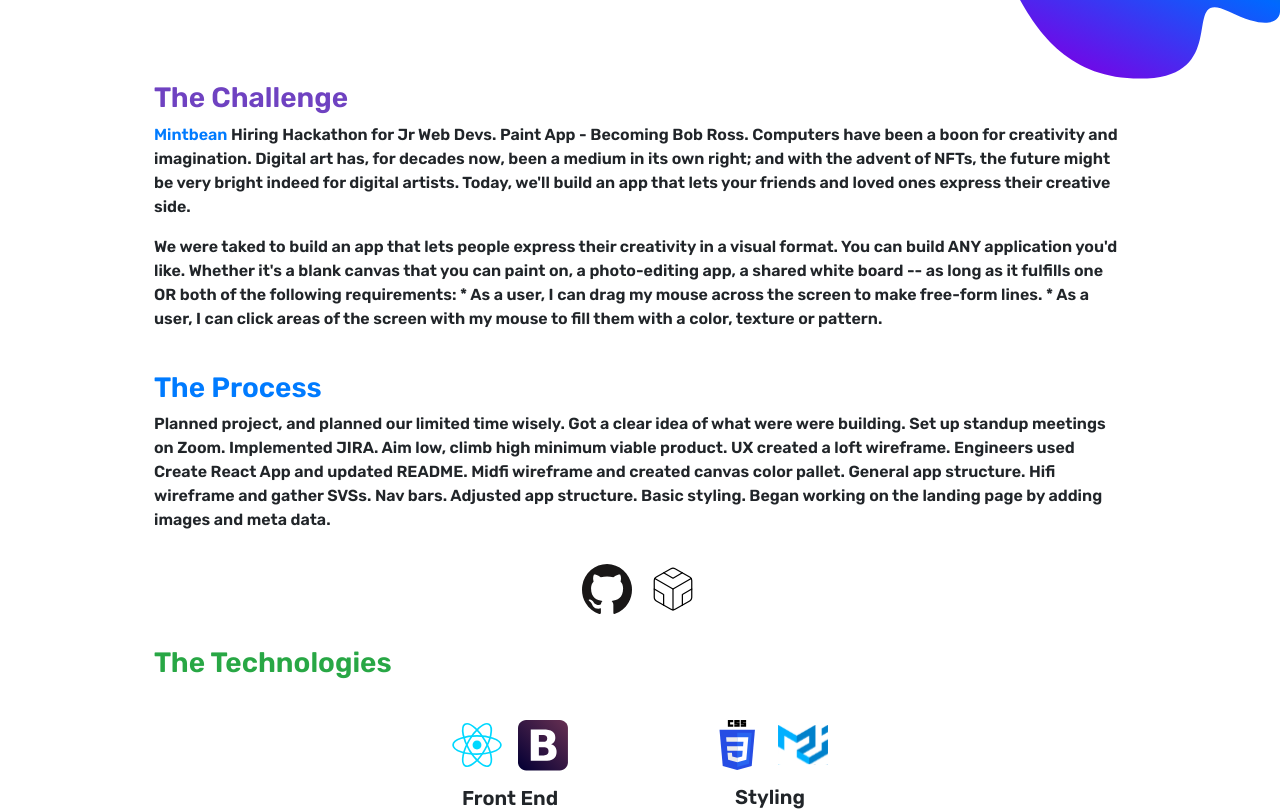
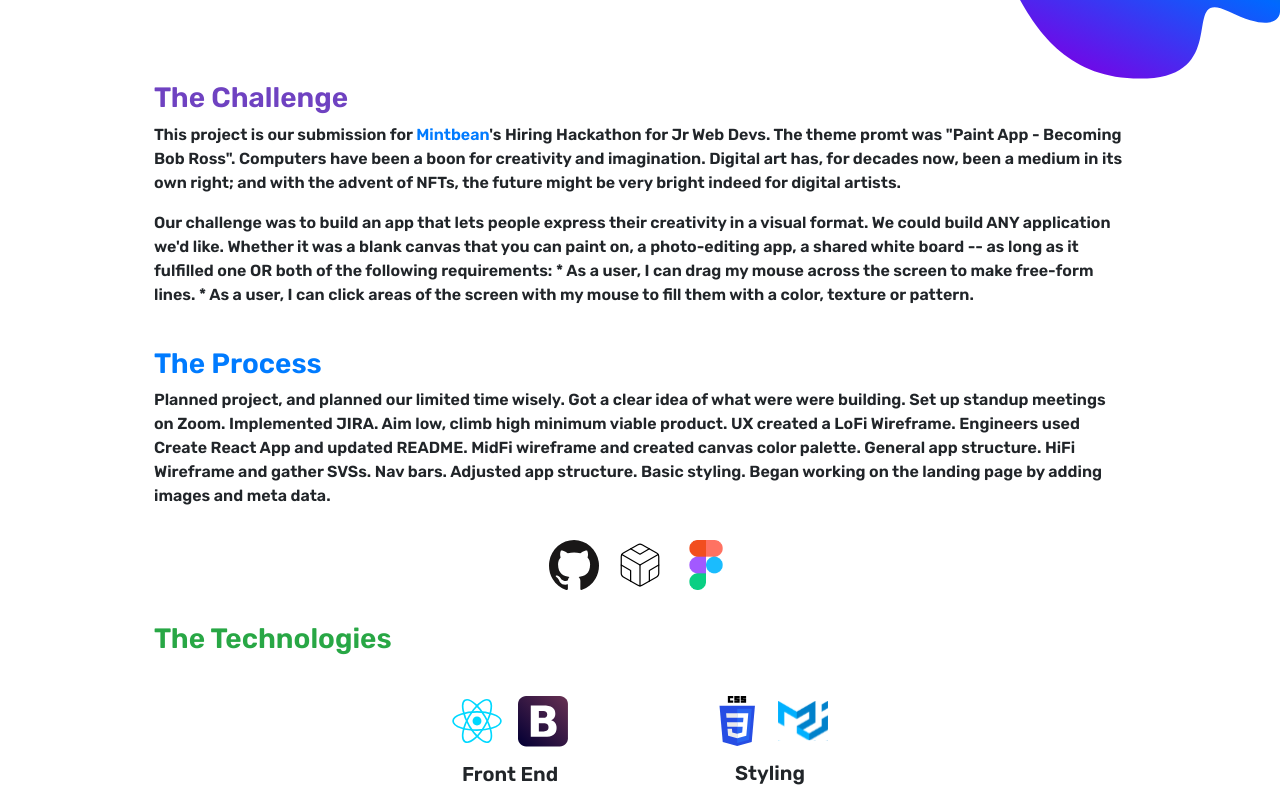
Before and after one commit to mandala-effect/mandala-effect-app, a React (Create React App) app: page / in a window 1280 px wide. Shown: the part 820-1631 px from the top of the page. Built offline with nearby package versions, Linux system fonts and the light colour scheme.

Commit message:
Changed The Challenge section text in LandingPage.

```diff
--- a/src/Pages/LandingPage/LandingPage.css
+++ b/src/Pages/LandingPage/LandingPage.css
@@ -209,6 +209,8 @@ img.profile-picture {
 }
 /* ↑↑↑↑↑ ===== End Team Section ===== ↑↑↑↑↑ */
 
+
+
 /* ↓↓↓↓↓ ===== Result Section ===== ↓↓↓↓↓ */
 /* ↑↑↑↑↑ ===== End Result Section ===== ↑↑↑↑↑ */
 
--- a/src/Pages/LandingPage/LandingPage.jsx
+++ b/src/Pages/LandingPage/LandingPage.jsx
@@ -26,15 +26,11 @@ function LandingPage() {
 
         {/* ↓↓↓↓↓ ===== Challenge Section ===== ↓↓↓↓↓ */}
         <h3 className="purple">The Challenge</h3>
-
         <p>
-          <a href="https://mintbean.io/">Mintbean</a> Hiring Hackathon for Jr Web Devs. Paint App - Becoming Bob Ross.
-          Computers have been a boon for creativity and imagination. Digital art has, for decades now, been a medium in its own right; and with the advent of NFTs, the future might be very bright indeed for digital artists. Today, we'll build an app that lets your friends and loved ones express their creative side.
+           This project is our submission for   <a href="https://mintbean.io/">Mintbean</a>'s Hiring Hackathon for Jr Web Devs. The theme promt was "Paint App - Becoming Bob Ross". Computers have been a boon for creativity and imagination. Digital art has, for decades now, been a medium in its own right; and with the advent of NFTs, the future might be very bright indeed for digital artists.
         </p>
         <p>
-          We were taked to build an app that lets people express their creativity in a visual format. You can build ANY application you'd like. Whether it's a blank canvas that you can paint on, a photo-editing app, a shared white board -- as long as it fulfills one OR both of the following requirements:
-          * As a user, I can drag my mouse across the screen to make free-form lines.
-          * As a user, I can click areas of the screen with my mouse to fill them with a color, texture or pattern.
+          Our challenge was to build an app that lets people express their creativity in a visual format. We could build ANY application we'd like. Whether it was a blank canvas that you can paint on, a photo-editing app, a shared white board -- as long as it fulfilled one OR both of the following requirements: * As a user, I can drag my mouse across the screen to make free-form lines. * As a user, I can click areas of the screen with my mouse to fill them with a color, texture or pattern.
         </p>
         {/* ↑↑↑↑↑ ===== End Challenge Section ===== ↑↑↑↑↑ */}
 
@@ -44,12 +40,13 @@ function LandingPage() {
         <h3 className="blue">The Process</h3>
 
         <p>
-          Planned project, and planned our limited time wisely. Got a clear idea of what were were building. Set up standup meetings on Zoom. Implemented JIRA. Aim low, climb high minimum viable product. UX created a loft wireframe. Engineers used Create React App and updated README. Midfi wireframe and created canvas color pallet. General app structure. Hifi wireframe and gather SVSs.  Nav bars. Adjusted app structure. Basic styling. Began working on the landing page by adding images and meta data.
+          Planned project, and planned our limited time wisely. Got a clear idea of what were were building. Set up standup meetings on Zoom. Implemented JIRA. Aim low, climb high minimum viable product. UX created a LoFi Wireframe. Engineers used Create React App and updated README. MidFi wireframe and created canvas color palette. General app structure. HiFi Wireframe and gather SVSs.  Nav bars. Adjusted app structure. Basic styling. Began working on the landing page by adding images and meta data.
         </p>
 
         <figure className="process-icons">
           <img className="l-page-icons" src="/img/github-logo.svg" alt="GitHub"/>
           <img className="l-page-icons" src="/img/code-sandbox-logo.svg" alt="CodeSandbox"/>
+          <img className="l-page-icons" src="/img/figma-icon.png" alt="Figma"/>
         </figure>
         {/* ↑↑↑↑↑ ===== End Process Section ===== ↑↑↑↑↑ */}
 
@@ -87,7 +84,9 @@ function LandingPage() {
           With a background in 3D, I seek to use my creativity to make future forward, user focused empathetic experiences aligned with business goals.
         </p>
         <img className="l-page-icons" src="/img/linkedin-logo.svg" alt="LinkedIn"/>
-        <img className="l-page-icons" src="/img/wordpress-icon.svg" alt="WordPress"/>
+          <a href="https://katherinevgomez.com/">
+          <img className="l-page-icons" src="/img/wordpress-icon.svg" alt="WordPress"/>
+        </a>
 
         {/* Jessalynn */}
         <img className="profile-picture" src="/img/jessalynn-moncada.png" alt="Jessalynn Moncada"/>
```
Also changed, not shown: public/img/figma-icon.png (added).
